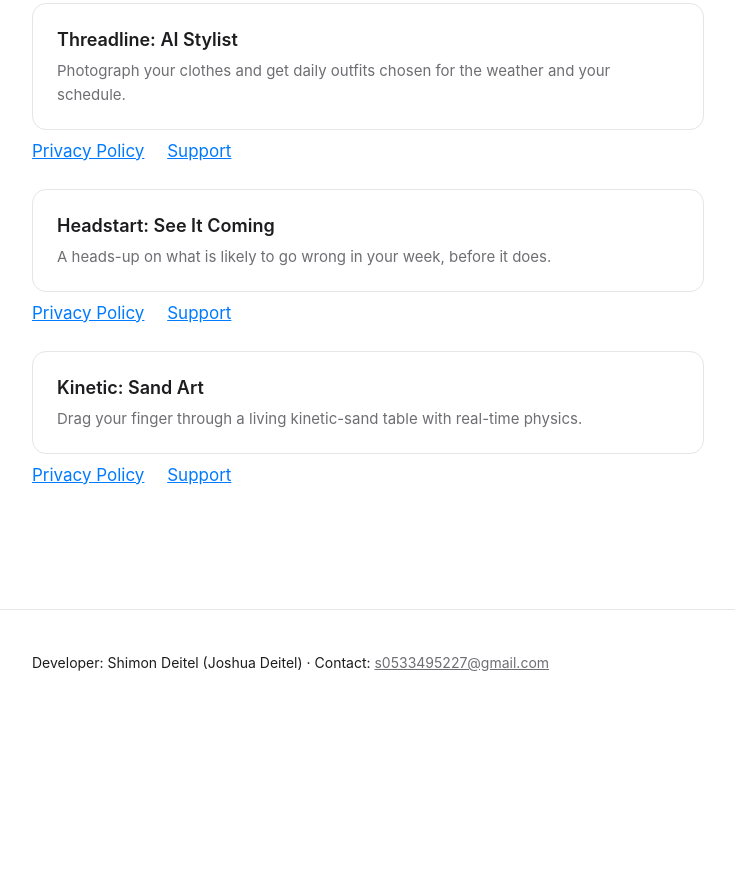
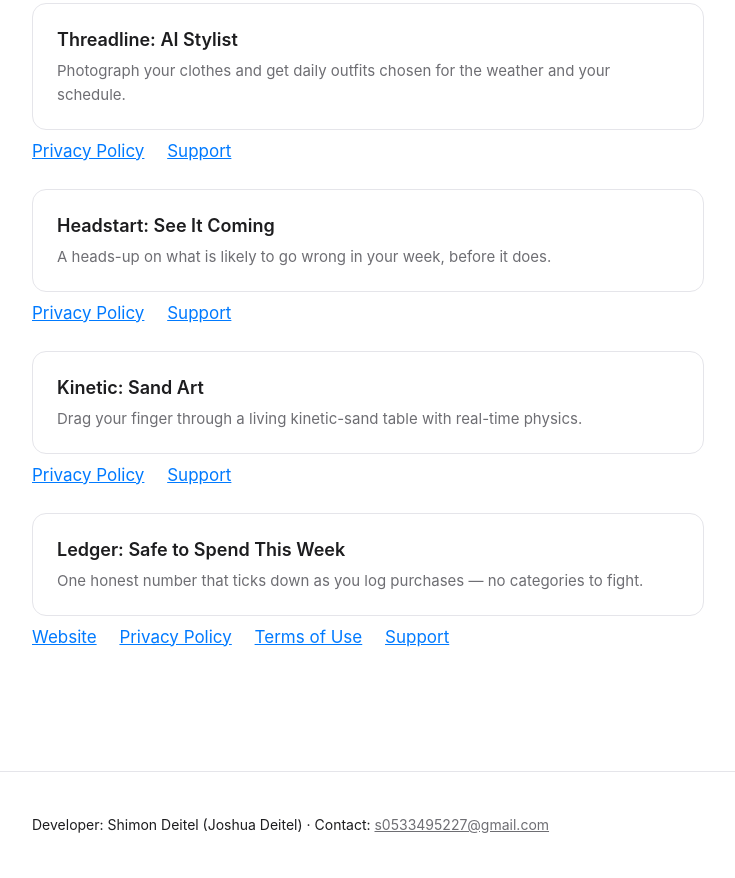
Before and after one commit to ShimonDeitel/cool-apps-legal, a plain HTML site: page index.html in a window 1280 px wide. Shown: the part 943-1821 px from the top of the page, without its empty margins (272-1007 px from the left). Before the commit the page ends 1659 px from the top, so only its background shows below. Drawn offline with Linux system fonts and the light colour scheme.

Commit message:
Link Ledger website and terms from index

```diff
--- a/index.html
+++ b/index.html
@@ -70,6 +70,16 @@
     <a href="kinetic/privacy.html">Privacy Policy</a>
     <a href="kinetic/support.html">Support</a>
   </p>
+  <a class="card" href="ledger/index.html">
+    <h3>Ledger: Safe to Spend This Week</h3>
+    <p>One honest number that ticks down as you log purchases &mdash; no categories to fight.</p>
+  </a>
+  <p class="links" style="margin:-8px 0 24px;">
+    <a href="ledger/index.html">Website</a>
+    <a href="ledger/privacy.html">Privacy Policy</a>
+    <a href="ledger/terms.html">Terms of Use</a>
+    <a href="ledger/support.html">Support</a>
+  </p>
 </main>
 <footer class="site">
   <div class="site-inner">
```
